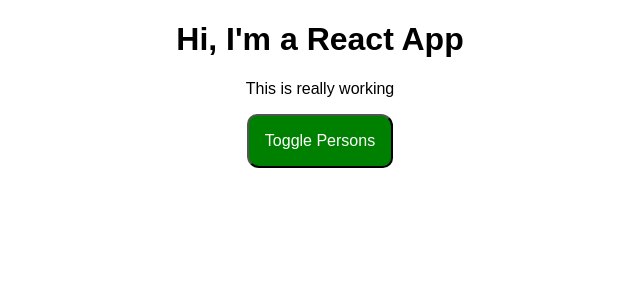
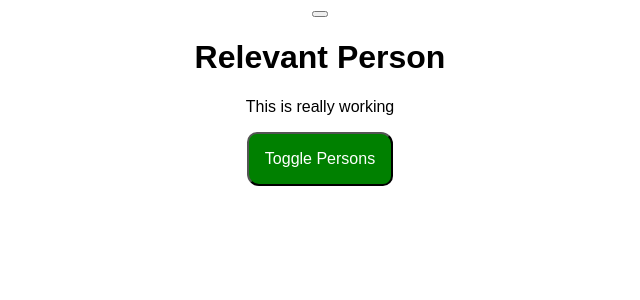
Before and after one commit to ergauravgoyal/react-complete-guide, a React app: page / in a window 1280 px wide. Shown: the top 300 px of the page, without its empty margins (320-960 px from the left). Built offline with nearby package versions, Linux system fonts and the light colour scheme.

Commit message:
Till Pure Components

```diff
--- a/src/components/Cockpit/Cockpit.js
+++ b/src/components/Cockpit/Cockpit.js
@@ -29,7 +29,7 @@ const cockpit = props => {
   }
   return (
     <div className={myClasses.Cockpit}>
-      <h1>Hi, I'm a React App</h1>
+      <h1>{props.appTitle}</h1>
       <p className={classes}>This is really working</p>
       <button className={btnClass} onClick={props.clicked}>
         Toggle Persons
--- a/src/components/Persons/Persons.js
+++ b/src/components/Persons/Persons.js
@@ -12,7 +12,23 @@ class Persons extends Component {
   componentDidMount() {
     console.log("[Persons.js] Inside componentDidMount()");
   }
-
+  componentWillReceiveProps(nextProps) {
+    console.log(
+      "[Update Persons.js] Inside componentWillReceiveProps",
+      nextProps
+    );
+  }
+  shouldComponentUpdate(nextProps, nextState) {
+    console.log("[Update Persons.js] Inside shouldComponentUpdate", nextProps);
+    // return nextProps.persons !== this.props.persons;
+    return true;
+  }
+  componentWillUpdate(nextProps, nextState) {
+    console.log("[Update Persons.js] Inside componentWillUpdate", nextProps);
+  }
+  componentDidUpdate() {
+    console.log("[Update Persons.js] Inside componentDidUpdate");
+  }
   render() {
     console.log("[Persons.js] Inside render()");
     return this.props.persons.map((person, index) => {
--- a/src/containers/App.js
+++ b/src/containers/App.js
@@ -3,11 +3,9 @@ import Radium, { StyleRoot } from "radium";
 import myClasses from "./App.css";
 import Persons from "../components/Persons/Persons";
 import Cockpit from "../components/Cockpit/Cockpit";
+
 class App extends Component {
-  constructor(props) {
-    super(props);
-    console.log("[App.js] Inside Constructor", props);
-    this.state = {
+  state = {
     persons: [
       { id: "rtwetw", name: "Gaurav", age: 25 },
       { id: "reyewrq", name: "Tejas", age: 6 },
@@ -15,12 +13,21 @@ class App extends Component {
     ],
     showPersons: false
   };
-  }
   componentWillMount() {
     console.log("[App.js] inside componentWillMount()");
   }
   componentDidMount() {
     console.log("[App.js] Inside componentDidMount()");
+  }
+  shouldComponentUpdate(nextProps, nextState) {
+    console.log("[Update App.js] Inside shouldComponentUpdate", nextProps);
+    return true;
+  }
+  componentWillUpdate(nextProps, nextState) {
+    console.log("[Update App.js] Inside componentWillUpdate", nextProps);
+  }
+  componentDidUpdate() {
+    console.log("[Update App.js] Inside componentDidUpdate");
   }
   nameChangedhandler = (event, id) => {
     //debugger;
@@ -77,7 +84,15 @@ class App extends Component {
     return (
       <StyleRoot>
         <div className={myClasses.App}>
+          <button
+            onClick={() => {
+              this.setState({
+                showPersons: true
+              });
+            }}
+          />
           <Cockpit
+            appTitle={this.props.title}
             showPersons={this.state.showPersons}
             persons={this.state.persons}
             clicked={this.togglePersonHandler}
--- a/src/index.js
+++ b/src/index.js
@@ -4,5 +4,8 @@ import "./index.css";
 import App from "./containers/App";
 import registerServiceWorker from "./registerServiceWorker";
 
-ReactDOM.render(<App title="Sample props" />, document.getElementById("root"));
+ReactDOM.render(
+  <App title="Relevant Person" />,
+  document.getElementById("root")
+);
 registerServiceWorker();
```
Lines whose indentation alone changed are shown as unchanged.
